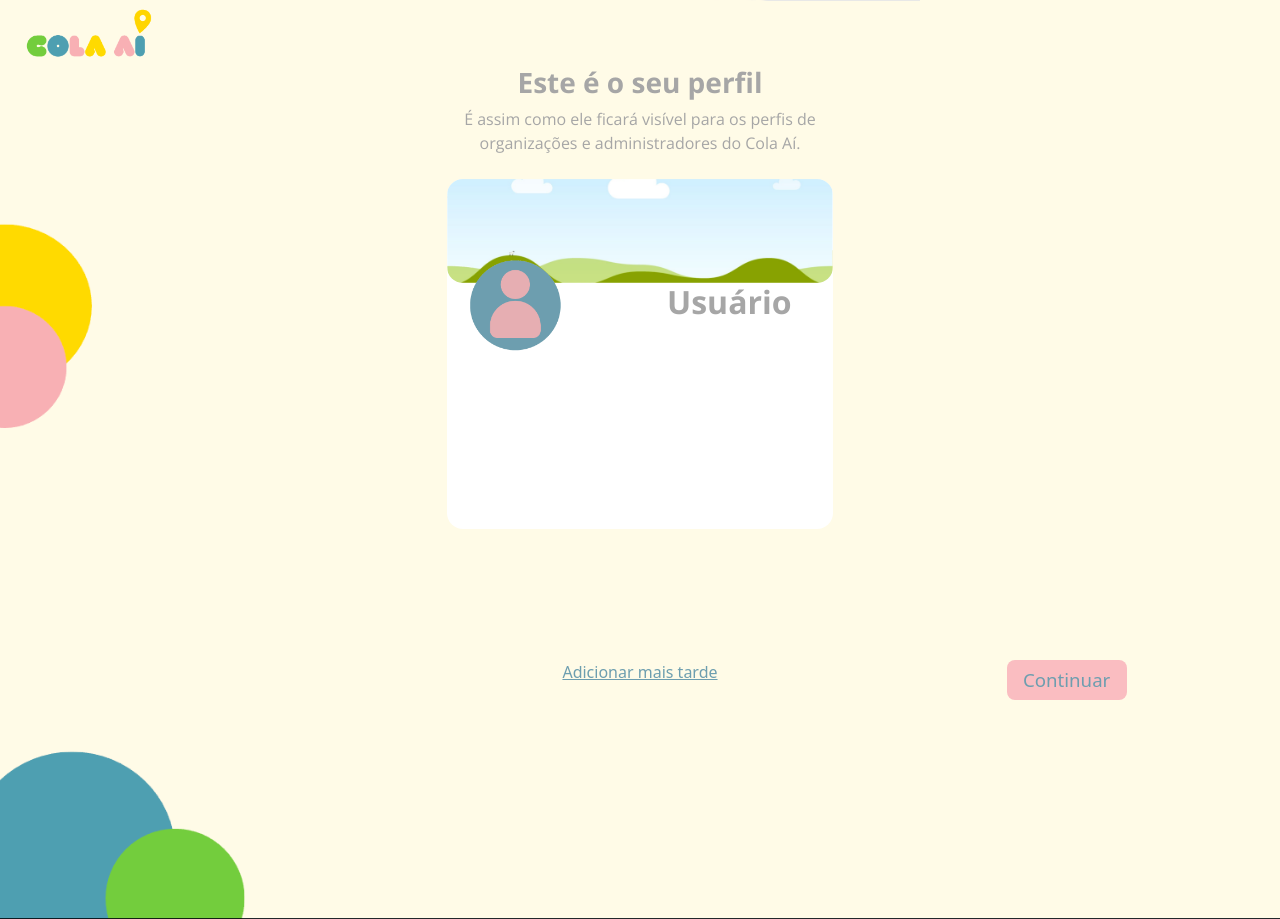
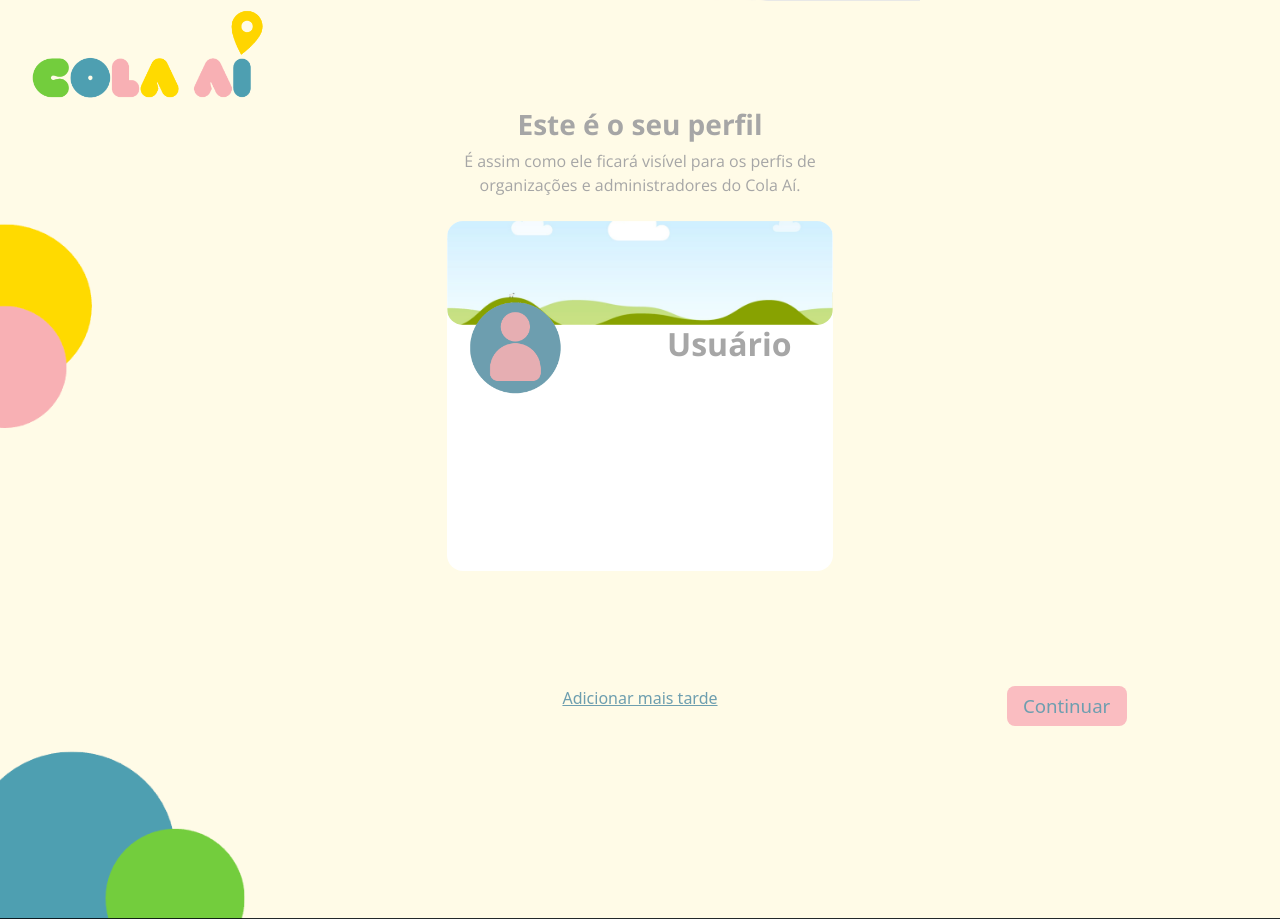
Before and after one commit to Guimart1/ColaAi_Novo, a PHP site: the page made by Usuário/Cadastro/perfilDemo.php in a window 1280 px wide. Run offline with PHP 8.4, Linux system fonts and the light colour scheme.

Commit message:
detalhes finais

```diff
--- a/Usuário/Cadastro/perfilDemo.php
+++ b/Usuário/Cadastro/perfilDemo.php
@@ -11,9 +11,9 @@
 </head>
 <body class="fundo-bolinha">
     <div class="container mt-2 ms-2">
-        <img src="../../img/Login/Cola AI logo.png" alt="" style="height: 5.4vh;">
+        <img src="../../img/Login/Cola AI logo.png" alt="" style="height: 10vh;">
     </div>
-    <div class="container-fluid text-center" style="height:100vh">
+    <div class="container-fluid text-center" style="height:80vh">
             <h1 class="fs-3 mt-2">Este é o seu perfil</h1>
             <p>É assim como ele ficará visível para os perfis de<br> organizações e administradores do Cola Aí.</p>
             <div class="perfilBox me-auto ms-auto mt-4 rounded rounded-4" style="width: 42vh;">
```
